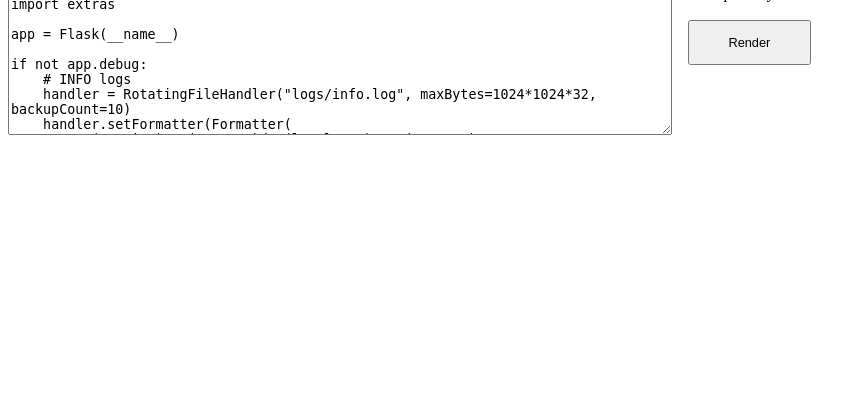
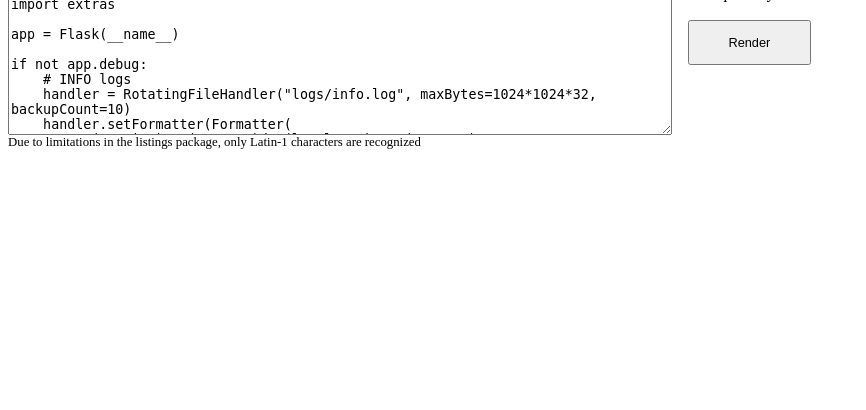
Before and after one commit to mumrah/source2image, a Flask app: page / in a window 1280 px wide. Shown: the part 331-741 px from the top of the page, without its empty margins (0-866 px from the left). Run offline with Flask 2, Linux system fonts and the light colour scheme; parts of the project's set-up code (start-up, migrations or seed data) failed here and were passed over.

Commit message:
Support non-ASCII characters (Latin-1)

```diff
--- a/main.py
+++ b/main.py
@@ -132,15 +132,13 @@ def render():
     latexTmpl = texenv.get_template("source-listing.tex")
     latexBody = latexTmpl.render(lang=lang, source=source)
 
-    inFile = StringIO(latexBody)
-
     # Generate PDF
     standalone = os.path.join(os.getcwd(), "standalone")
     env = os.environ
     env["TEXINPUTS"] = ".:%s:" % standalone
     p1 = subprocess.Popen(["pdflatex"], stdin=subprocess.PIPE, stdout=subprocess.PIPE, stderr=subprocess.PIPE,
            cwd=wd, shell=True, env=env)
-    (stdout, stderr) = p1.communicate(latexBody)
+    (stdout, stderr) = p1.communicate(latexBody.encode('latin-1'))
     if p1.returncode != 0:
         logger.error("pdflatex had an error, check debug logs")
         logger.debug("pdflatex stdout: %s" % stdout)
--- a/templates/index.html
+++ b/templates/index.html
@@ -21,6 +21,8 @@
 <form action="/render" method="post">
   <div style="float:left">
   <textarea style="text-align:top;font-family:monospace" name="source" rows="24" cols="80">{{ source }}</textarea>
+  </br>
+  <span style="font-size:80%">Due to limitations in the listings package, only Latin-1 characters are recognized</span>
   </div>
   <div style="float:left; margin-left:1em;">
   <em>Language:</em></br>
```
Also changed, not shown: 1 other file.
